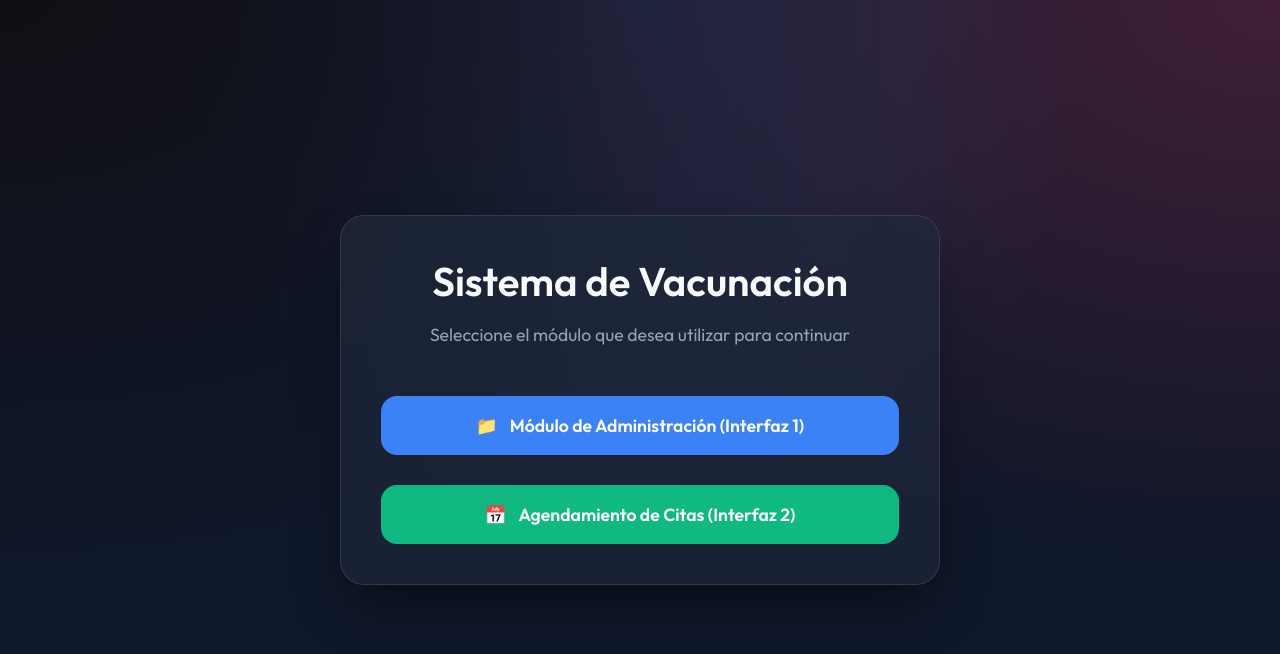
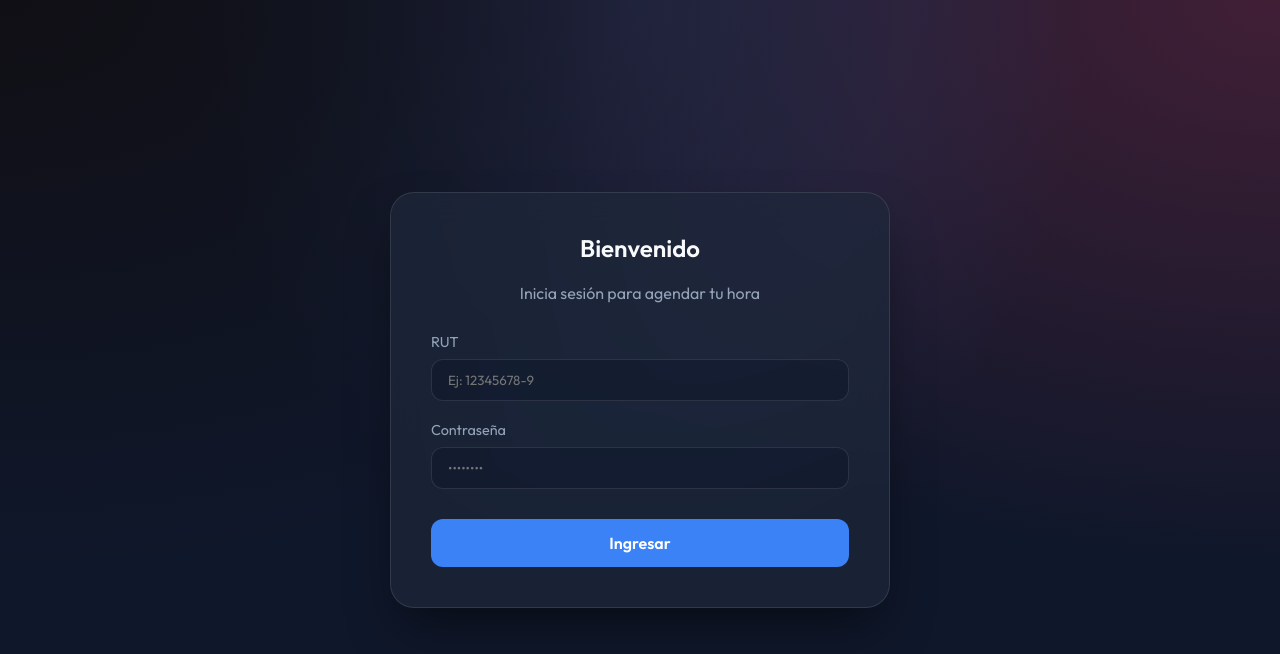
Before and after one commit to Bindhza/proyecto_vacunacion_grupo4, a React app in the folder frontend/: page / in a window 1280 px wide. Shown: the top 654 px of the page. Built offline with nearby package versions, Linux system fonts and the light colour scheme; the HTML template or start-up script is replaced by a standard one.

Commit message:
Union de interfaces bajo el mismo login

```diff
--- a/frontend/src/App.jsx
+++ b/frontend/src/App.jsx
@@ -11,14 +11,8 @@ function App() {
   return (
     <Router>
       <Routes>
-        {/* ruta de la página de inicio (selección de interfaz) */}
-        <Route path="/" element={<PaginaInicio />} />
-
-        {/* ruta del menú principal (Interfaz 1) */}
-        <Route path="/sistema" element={<MenuPrincipal />} />
-
-        {/* ruta del agendamiento visual (Interfaz 2) */}
-        <Route path="/agendamiento" element={<FlujoVisualAgendamiento />} />
+        {/* ruta principal (Login integrado y Agendamiento) */}
+        <Route path="/" element={<FlujoVisualAgendamiento />} />
 
         {/* ruta del formulario para agregar una vacuna */}
         <Route path="/formulario/vacuna" element={<FormularioVacuna />} />
--- a/frontend/src/FlujoVisualAgendamiento.jsx
+++ b/frontend/src/FlujoVisualAgendamiento.jsx
@@ -1,4 +1,4 @@
-import React, { useState } from 'react';
+import React, { useState, useEffect } from 'react';
 import { Link } from 'react-router-dom';
 
 const API_BASE = 'http://localhost:8000/api';
@@ -7,6 +7,21 @@ function FlujoVisualAgendamiento() {
   const [step, setStep] = useState(0); // 0: Login, 1: Campaña, 2: Centro, 3: Horario, 4: Success
   const [user, setUser] = useState(null);
 
+  useEffect(() => {
+    const storedUser = localStorage.getItem('user');
+    if (storedUser) {
+      setUser(JSON.parse(storedUser));
+      setStep(1); // Si ya está logueado, saltar el login
+    }
+  }, []);
+
+  const handleLogout = () => {
+    localStorage.removeItem('user');
+    setUser(null);
+    setStep(0);
+    setRut('');
+    setPassword('');
+  };
   const [rut, setRut] = useState('');
   const [password, setPassword] = useState('');
 
@@ -29,12 +44,15 @@ function FlujoVisualAgendamiento() {
 
     // Credenciales constantes para pruebas cuando la base de datos está vacía
     if (rut === '11111111-1' && password === 'admin') {
-      setUser({
+      const demoUser = {
         rut: '11111111-1',
         nombres: 'Usuario',
         apellidos: 'De Prueba',
-        correo: 'prueba@test.com'
-      });
+        correo: 'prueba@test.com',
+        rol: 'Paciente'
+      };
+      setUser(demoUser);
+      localStorage.setItem('user', JSON.stringify(demoUser));
       fetchCampanas('11111111-1');
       setLoading(false);
       return;
@@ -49,6 +67,7 @@ function FlujoVisualAgendamiento() {
       const data = await res.json();
       if (res.ok) {
         setUser(data.usuario);
+        localStorage.setItem('user', JSON.stringify(data.usuario));
         fetchCampanas();
       } else {
         setError(data.error || 'Credenciales inválidas');
@@ -167,26 +186,36 @@ function FlujoVisualAgendamiento() {
 
   return (
     <div className="bpmn-interface-root">
-      <div className="glass-container">
-        {/* Botón para volver a la página de inicio */}
-        <div style={{ textAlign: 'left', marginBottom: '15px' }}>
-          <Link to="/" style={{ textDecoration: 'none' }}>
-            <button style={{
-              background: 'transparent',
-              border: '1px solid var(--glass-border)',
-              color: 'var(--text-muted)',
-              padding: '8px 16px',
-              borderRadius: '8px',
-              cursor: 'pointer',
-              fontSize: '0.9rem',
-              width: 'auto',
-              marginTop: 0,
-              display: 'inline-block'
-            }}>
-              ← Página de Inicio
+      {/* Navegación superior si el usuario está logueado */}
+      {step > 0 && user && (
+        <div style={{ position: 'absolute', top: 0, left: 0, right: 0, display: 'flex', justifyContent: 'space-between', alignItems: 'center', padding: '15px 30px', background: 'rgba(15, 23, 42, 0.8)', backdropFilter: 'blur(10px)', borderBottom: '1px solid var(--glass-border)', zIndex: 10 }}>
+          <div>
+            <strong style={{ fontSize: '1.1rem' }}>VacunApp - Bienvenido, {user.nombres} ({user.rol || 'Paciente'})</strong>
+          </div>
+          <div style={{ display: 'flex', gap: '15px', alignItems: 'center' }}>
+            {user.rol === 'Personal' && (
+              <Link to="/formulario/vacunacion" style={{ textDecoration: 'none' }}>
+                <button style={{ width: 'auto', marginTop: 0, padding: '8px 16px', backgroundColor: 'transparent', border: '1px solid var(--primary)' }}>Formulario de Vacunación</button>
+              </Link>
+            )}
+            {user.rol === 'Admin' && (
+              <>
+                <Link to="/formulario/vacuna" style={{ textDecoration: 'none' }}>
+                  <button style={{ width: 'auto', marginTop: 0, padding: '8px 16px', backgroundColor: 'transparent', border: '1px solid #8b5cf6' }}>Formulario de Vacunas</button>
+                </Link>
+                <Link to="/formulario/centro" style={{ textDecoration: 'none' }}>
+                  <button style={{ width: 'auto', marginTop: 0, padding: '8px 16px', backgroundColor: 'transparent', border: '1px solid var(--accent)' }}>Centro de Vacunación</button>
+                </Link>
+              </>
+            )}
+            <button onClick={handleLogout} style={{ width: 'auto', marginTop: 0, padding: '8px 16px', backgroundColor: '#ef4444', border: 'none' }}>
+              Cerrar Sesión
             </button>
-          </Link>
+          </div>
         </div>
+      )}
+
+      <div className="glass-container" style={{ marginTop: step > 0 ? '80px' : '0' }}>
 
         {step === 0 && (
           <form onSubmit={handleLogin}>
--- a/frontend/src/FomularioCentro.jsx
+++ b/frontend/src/FomularioCentro.jsx
@@ -55,9 +55,9 @@ function FormularioCentro() {
     <div style={{ padding: '20px', fontFamily: 'Arial, sans-serif' }}>
 
       {/* Botón para volver al menú principal */}
-      <Link to="/sistema">
+      <Link to="/">
         <button style={{ backgroundColor: '#6c757d', marginBottom: '20px', cursor: 'pointer' }}>
-          ← Volver al Menú Principal
+          ← Volver
         </button>
       </Link>
 
--- a/frontend/src/FormularioVacunacion.jsx
+++ b/frontend/src/FormularioVacunacion.jsx
@@ -81,9 +81,9 @@ function FormularioVacunacion() {
         <div style={{ padding: '20px', fontFamily: 'Arial, sans-serif' }}>
 
             {/* Botón para volver al menú principal */}
-            <Link to="/sistema">
+            <Link to="/">
                 <button style={{ backgroundColor: '#6c757d', marginBottom: '20px', cursor: 'pointer' }}>
-                    ← Volver al Menú Principal
+                    ← Volver
                 </button>
             </Link>
 
--- a/frontend/src/FormularioVacunas.jsx
+++ b/frontend/src/FormularioVacunas.jsx
@@ -51,9 +51,9 @@ function FormularioVacuna() {
     <div style={{ padding: '20px', fontFamily: 'Arial, sans-serif' }}>
 
       {/* Botón para volver al menú principal */}
-      <Link to="/sistema">
+      <Link to="/">
         <button style={{ backgroundColor: '#6c757d', marginBottom: '20px', cursor: 'pointer' }}>
-          ← Volver al Menú Principal
+          ← Volver
         </button>
       </Link>
 
--- a/frontend/src/MenuPrincipal.jsx
+++ b/frontend/src/MenuPrincipal.jsx
@@ -1,40 +1,77 @@
-import { Link } from 'react-router-dom'
+import { Link, useNavigate } from 'react-router-dom'
+import { useEffect, useState } from 'react'
 import ButtonMenuPrincipal from './components/ButtonMenuPrincipal'
 
 function MenuPrincipal() {
+  const navigate = useNavigate()
+  const [user, setUser] = useState(null)
+
+  useEffect(() => {
+    const storedUser = localStorage.getItem('user')
+    if (storedUser) {
+      setUser(JSON.parse(storedUser))
+    } else {
+      // Si no hay usuario, redirigir al login
+      navigate('/')
+    }
+  }, [navigate])
+
+  const handleLogout = () => {
+    localStorage.removeItem('user')
+    navigate('/')
+  }
+
+  if (!user) return <div>Cargando...</div>
+
+  const rol = user.rol
+
   return (
     <div style={{ padding: '40px', fontFamily: 'Arial, sans-serif', textAlign: 'center' }}>
 
-      {/* Botón para volver al selector de interfaces */}
-      <Link to="/">
-        <button style={{ backgroundColor: '#6c757d', marginBottom: '20px', cursor: 'pointer' }}>
-          ← Volver a Selección de Interfaz
+      {/* Botón para cerrar sesión */}
+      <button
+        onClick={handleLogout}
+        style={{ backgroundColor: '#dc3545', color: 'white', marginBottom: '20px', cursor: 'pointer', padding: '10px 20px', borderRadius: '8px', border: 'none' }}
+      >
+        ← Cerrar Sesión
       </button>
-      </Link>
 
       <h1>Menú Principal</h1>
-      <p>Bienvenido al sistema de control de vacunación.</p>
+      <p>Bienvenido, {user.nombres} {user.apellidos} ({rol})</p>
 
-      {/*boton para entrar al formulario de vacuna */}
-      {/*estara disponible para admin o doctores*/}
+      <div style={{ display: 'flex', flexDirection: 'column', gap: '15px', alignItems: 'center', marginTop: '30px' }}>
+
+        {/* Paciente puede ver solo agendar cita */}
+        {/* Personal puede ver agendar cita y formulario de vacunacion */}
+        {/* Admin puede ver formulario de vacunas y centro de vacunacion */}
+
+        {(rol === 'Paciente' || rol === 'Personal') && (
           <ButtonMenuPrincipal
-        mensaje="Entrar al formulario de Vacuna"
-        ruta="/formulario/vacuna"
+            mensaje="Agendar Cita"
+            ruta="/agendamiento"
           />
+        )}
 
-      {/*boton para entrar al formulario de vacunacion */}
-      {/*estara disponible para personal de la salud*/}
+        {rol === 'Personal' && (
           <ButtonMenuPrincipal
             mensaje="Entrar al formulario de Vacunacion"
             ruta="/formulario/vacunacion"
           />
+        )}
 
-      {/*boton para entrar al formulario de centro de vacunacion */}
-      {/*estara disponible para admin*/}
+        {rol === 'Admin' && (
+          <>
+            <ButtonMenuPrincipal
+              mensaje="Entrar al formulario de Vacunas"
+              ruta="/formulario/vacuna"
+            />
             <ButtonMenuPrincipal
               mensaje="Entrar al formulario de Centro de Vacunacion"
               ruta="/formulario/centro"
             />
+          </>
+        )}
+      </div>
     </div>
   )
 }
--- a/frontend/src/PaginaInicio.jsx
+++ b/frontend/src/PaginaInicio.jsx
@@ -1,46 +1,81 @@
-import { Link } from 'react-router-dom'
+import { useState } from 'react'
+import { useNavigate } from 'react-router-dom'
+import axios from 'axios'
 
 function PaginaInicio() {
+  const [rut, setRut] = useState('')
+  const [password, setPassword] = useState('')
+  const [error, setError] = useState('')
+  const navigate = useNavigate()
+
+  const handleLogin = async (e) => {
+    e.preventDefault()
+    setError('')
+    try {
+      const response = await axios.post('http://127.0.0.1:8000/api/login/', {
+        rut,
+        password
+      })
+
+      if (response.data.usuario) {
+        localStorage.setItem('user', JSON.stringify(response.data.usuario))
+        navigate('/sistema')
+      }
+    } catch (err) {
+      setError('Credenciales inválidas o error en el servidor')
+      console.error(err)
+    }
+  }
+
   return (
-    <div className="bpmn-interface-root">
-      <div className="glass-container" style={{ textAlign: 'center', width: '90%', maxWidth: '600px' }}>
-        <h1 style={{ fontSize: '2.5rem', marginBottom: '10px' }}>Sistema de Vacunación</h1>
-        <p className="subtitle" style={{ fontSize: '1.1rem', marginBottom: '40px' }}>
-          Seleccione el módulo que desea utilizar para continuar
+    <div className="bpmn-interface-root" style={{ display: 'flex', justifyContent: 'center', alignItems: 'center', minHeight: '100vh', backgroundColor: '#f0f2f5' }}>
+      <div className="glass-container" style={{ textAlign: 'center', width: '90%', maxWidth: '400px', backgroundColor: 'white', padding: '40px', borderRadius: '16px', boxShadow: '0 4px 6px rgba(0,0,0,0.1)' }}>
+        <h1 style={{ fontSize: '2rem', marginBottom: '10px', color: '#333' }}>Iniciar Sesión</h1>
+        <p className="subtitle" style={{ fontSize: '1rem', marginBottom: '30px', color: '#666' }}>
+          Sistema de Vacunación
         </p>
 
-        <div style={{ display: 'flex', flexDirection: 'column', gap: '20px' }}>
-          <Link to="/sistema" style={{ textDecoration: 'none' }}>
-            <button style={{
-              padding: '18px',
-              borderRadius: '16px',
-              fontSize: '1.1rem',
-              display: 'flex',
-              alignItems: 'center',
-              justifyContent: 'center',
-              gap: '12px'
-            }}>
-              <span>📁</span>
-              <span>Módulo de Administración (Interfaz 1)</span>
-            </button>
-          </Link>
+        {error && <div style={{ color: 'red', marginBottom: '15px' }}>{error}</div>}
 
-          <Link to="/agendamiento" style={{ textDecoration: 'none' }}>
-            <button style={{
-              padding: '18px',
-              borderRadius: '16px',
-              fontSize: '1.1rem',
-              backgroundColor: '#10b981',
-              display: 'flex',
-              alignItems: 'center',
-              justifyContent: 'center',
-              gap: '12px'
-            }}>
-              <span>📅</span>
-              <span>Agendamiento de Citas (Interfaz 2)</span>
-            </button>
-          </Link>
-        </div>
+        <form onSubmit={handleLogin} style={{ display: 'flex', flexDirection: 'column', gap: '20px' }}>
+          <div style={{ textAlign: 'left' }}>
+            <label style={{ display: 'block', marginBottom: '5px', color: '#555' }}>RUT</label>
+            <input
+              type="text"
+              value={rut}
+              onChange={(e) => setRut(e.target.value)}
+              placeholder="Ej. 12345678-9"
+              style={{ width: '100%', padding: '12px', borderRadius: '8px', border: '1px solid #ccc', boxSizing: 'border-box' }}
+              required
+            />
+          </div>
+
+          <div style={{ textAlign: 'left' }}>
+            <label style={{ display: 'block', marginBottom: '5px', color: '#555' }}>Contraseña</label>
+            <input
+              type="password"
+              value={password}
+              onChange={(e) => setPassword(e.target.value)}
+              placeholder="Contraseña"
+              style={{ width: '100%', padding: '12px', borderRadius: '8px', border: '1px solid #ccc', boxSizing: 'border-box' }}
+              required
+            />
+          </div>
+
+          <button type="submit" style={{
+            padding: '14px',
+            borderRadius: '8px',
+            fontSize: '1.1rem',
+            backgroundColor: '#10b981',
+            color: 'white',
+            border: 'none',
+            cursor: 'pointer',
+            fontWeight: 'bold',
+            marginTop: '10px'
+          }}>
+            Ingresar
+          </button>
+        </form>
       </div>
     </div>
   )
--- a/frontend/src/ValidacionRutPersonal.jsx
+++ b/frontend/src/ValidacionRutPersonal.jsx
@@ -38,9 +38,9 @@ function ValidacionRutPersonal() {
         <div style={{ padding: '20px', fontFamily: 'Arial, sans-serif' }}>
 
             {/* Botón para volver al menú principal */}
-            <Link to="/sistema">
+            <Link to="/">
                 <button style={{ backgroundColor: '#6c757d', marginBottom: '20px', cursor: 'pointer' }}>
-                    ← Volver al Menú Principal
+                    ← Volver
                 </button>
             </Link>
 
```
Also changed, not shown: 2 other files (tests, documents, lock files or other folders). Lines whose indentation alone changed are shown as unchanged.
